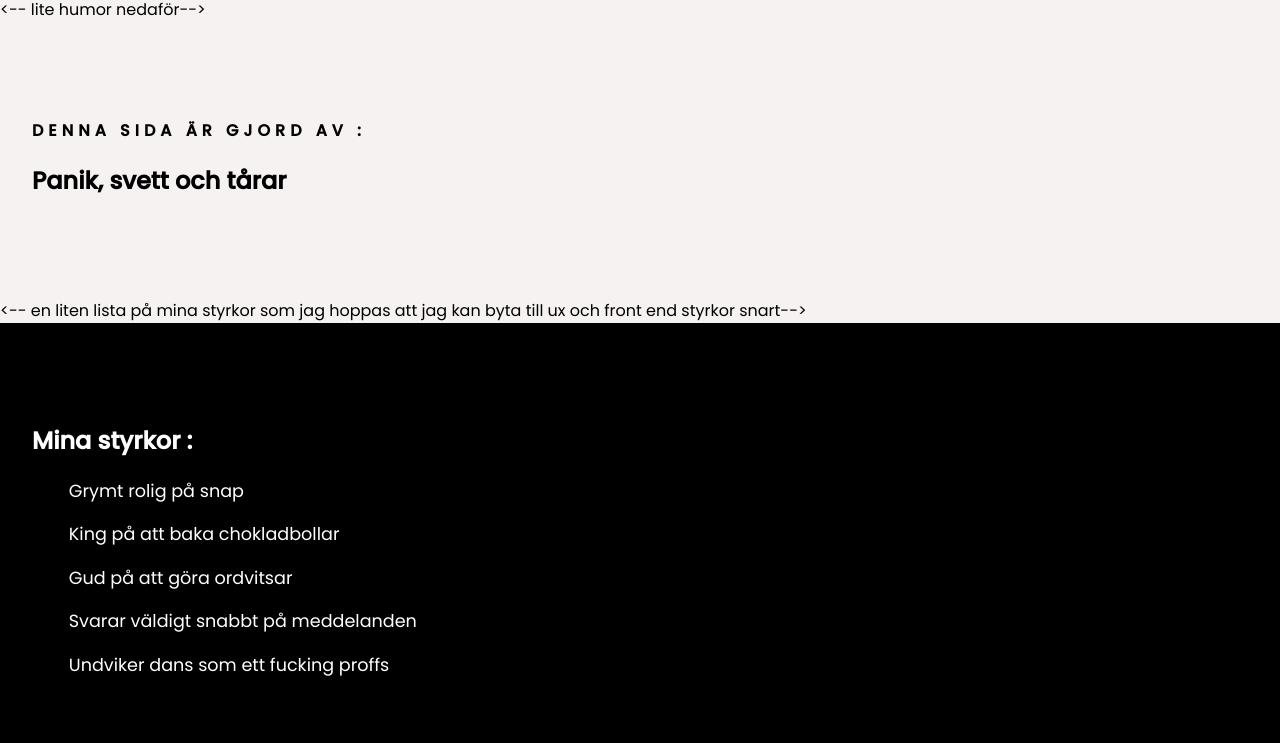
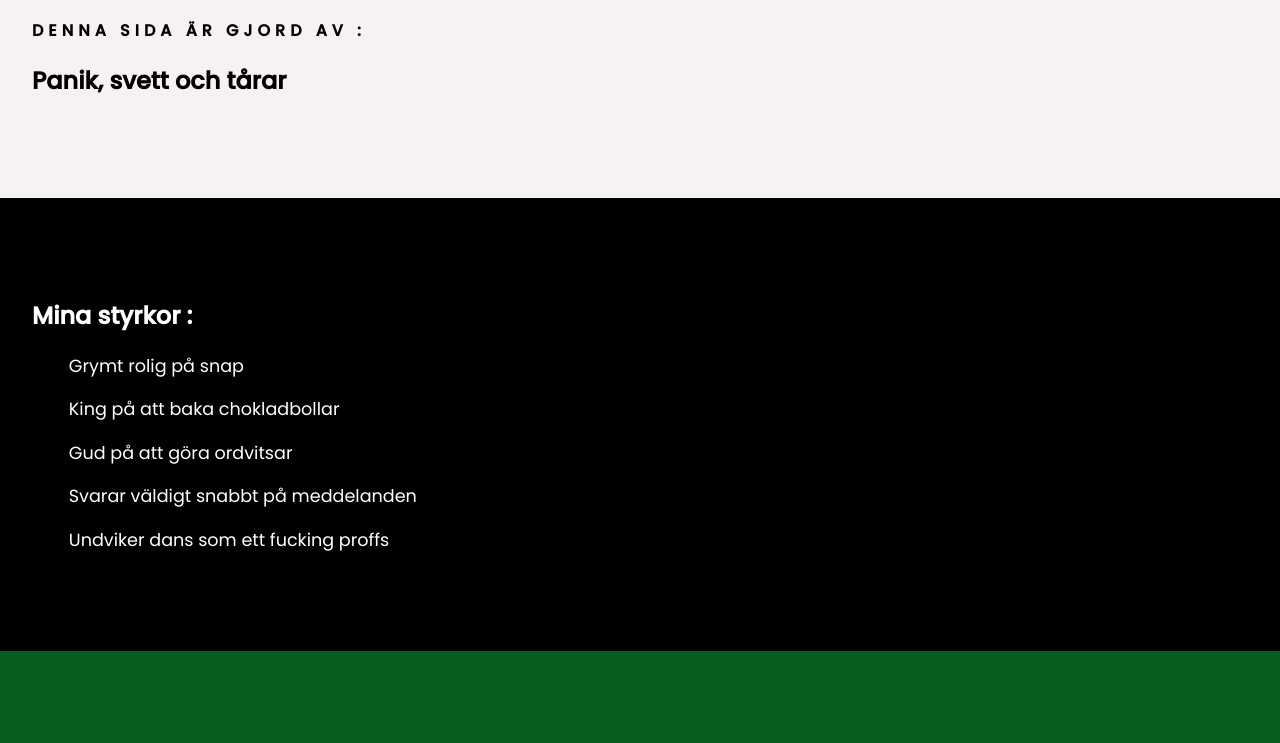
Before and after one commit to codeyounot/portfolio, a plain HTML site: page index.html in a window 1280 px wide. Shown: the part 194-937 px from the top of the page. Drawn offline with Linux system fonts and the light colour scheme.

Commit message:
Fixat kommentarerna

```diff
--- a/index.html
+++ b/index.html
@@ -10,7 +10,7 @@
 
 
 <body>
-    <-- Detta är en hemsida men en bra nav bar. Den tar dig till olika sidor och olika ställen på samma sida
+    <!-- Detta är en hemsida men en bra nav bar. Den tar dig till olika sidor och olika ställen på samma sida
     Jag har använt mkt sektioner och klasser för att kunna använda css lättare.
     Det har varit många svårdomar men även stor fet glädje när man fick skiten att fungera.
     Jag kollar seriöst på att kasnke bli en front end utvecklare efter detta för det var super kul.-->
@@ -37,7 +37,7 @@
 
 </div>
 </header>
-<-- lite humor nedaför-->
+<!-- lite humor nedaför-->
 
 <section class="hero">
     <div class="container">
@@ -52,7 +52,7 @@
 
 </section>
 
-<-- en liten lista på mina styrkor som jag hoppas att jag kan byta till ux och front end styrkor snart-->
+<!-- en liten lista på mina styrkor som jag hoppas att jag kan byta till ux och front end styrkor snart-->
 <section class="styrka">
     <div class="container">
         <h2 id="styrka">Mina styrkor :</h2>
@@ -102,7 +102,7 @@
 
 </div>
 </section>
-<-- ett sätt för arbetsgivare kan nå mig-->
+<!-- ett sätt för arbetsgivare kan nå mig-->
 <section class="Kon">
     <div class="Kon">
         <div class="contact-left">
```
Also changed, not shown: mina projekt.html (+1 -1 lines), om mig.html (+1 -1 lines).
